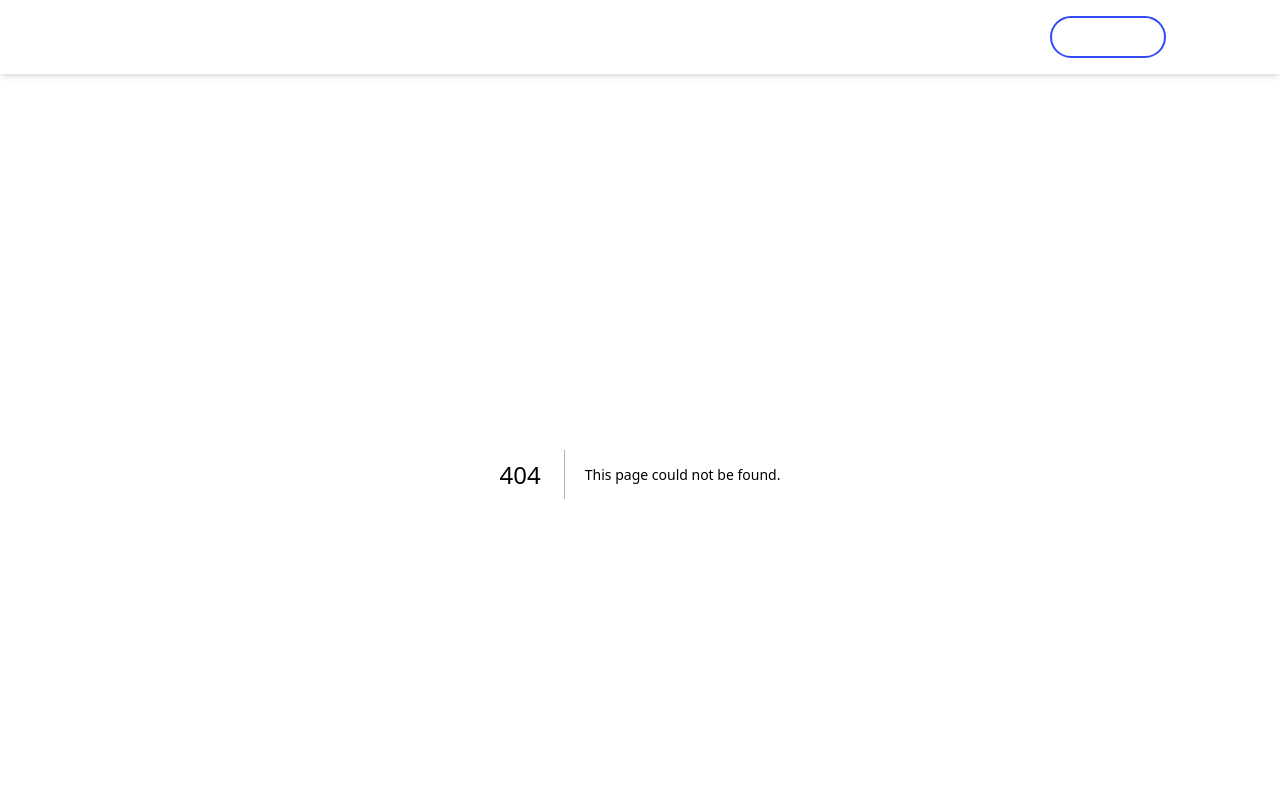
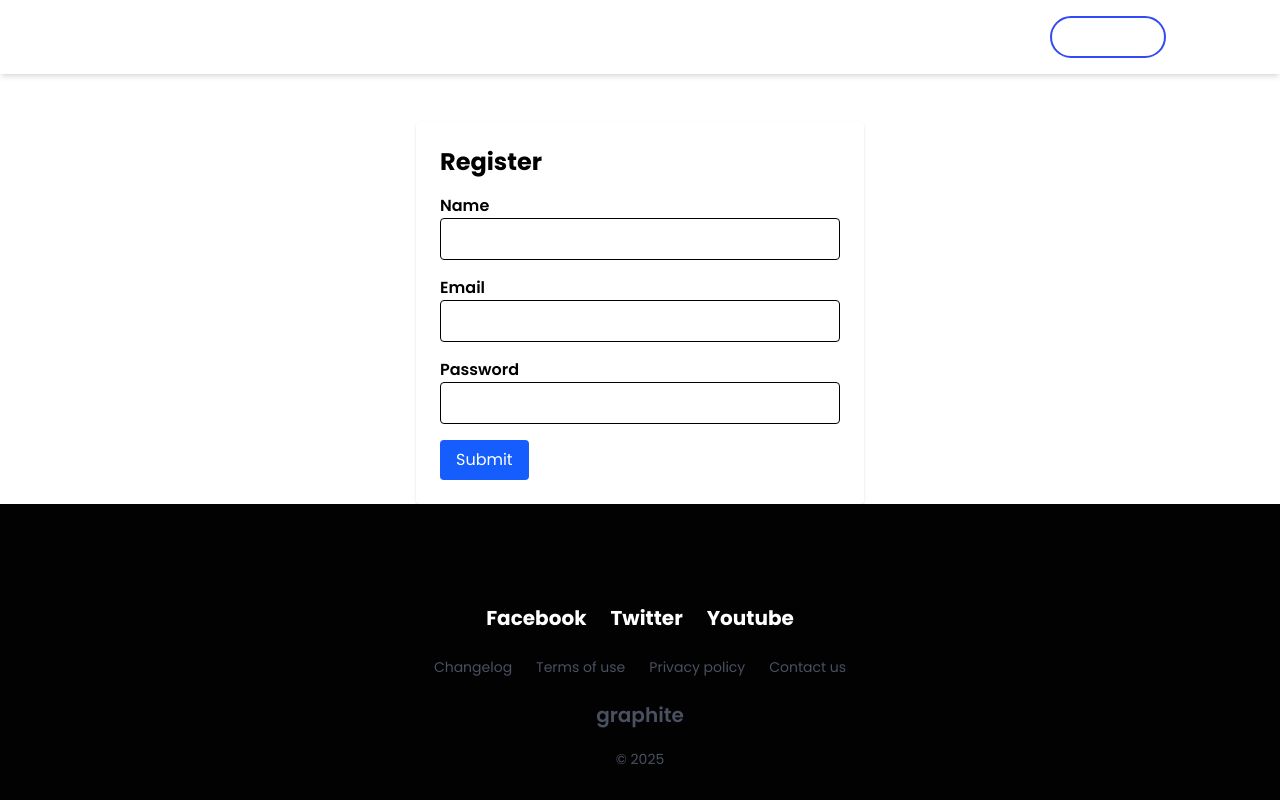
Before and after one commit to jakia12/graphite, a Next.js app: page /form in a window 1280 px wide. Before the commit this address had no page. Shown: the top 800 px of the page. Built offline with nearby package versions, Linux system fonts and the light colour scheme.

Commit message:
create invoice form added

```diff
--- /dev/null
+++ b/app/actions/createInvoice.js
@@ -0,0 +1,42 @@
+"use server";
+
+import { revalidatePath } from "next/cache";
+import { redirect } from "next/navigation";
+
+import { z } from "zod";
+import dbConnect from "../lib/db";
+import Invoice from "../lib/models/Invoice";
+
+const invoiceFormSchema = z.object({
+  customer: z.string().min(1, "Customer name is required"),
+  amount: z
+    .number({ invalid_type_error: "Amount must be a number" })
+    .positive("Amount must be positive"),
+  status: z.enum(["pending", "paid", "overdue"]),
+  date: z
+    .string()
+    .optional()
+    .transform((val) => (val ? new Date(val) : new Date())),
+});
+export async function createInvoice(_, formData) {
+  const raw = {
+    customer: formData.get("customer"),
+    amount: parseFloat(formData.get("amount")),
+    status: formData.get("status"),
+    date: formData.get("date"),
+  };
+
+  const result = invoiceFormSchema.safeParse(raw);
+
+  if (!result.success) {
+    return { success: false, errors: result.error.flatten().fieldErrors };
+  }
+
+  const invoiceData = result.data;
+
+  await dbConnect();
+  await Invoice.create(invoiceData);
+
+  revalidatePath("/dashboard/invoices");
+  redirect("/dashboard/invoices");
+}
--- /dev/null
+++ b/app/dashboard/invoices/new/page.jsx
@@ -0,0 +1,70 @@
+"use client";
+
+import { createInvoice } from "@/app/actions/createInvoice";
+import { useActionState } from "react";
+
+const initialState = { success: false, errors: {} };
+
+export default function CreateInvoiceForm() {
+  const [state, formAction, isPending] = useActionState(
+    createInvoice,
+    initialState
+  );
+
+  return (
+    <div className="max-w-md mx-auto p-6 mt-12 bg-white shadow rounded my-[70px]">
+      <h1 className="text-2xl font-bold mb-4">Create Invoice</h1>
+      <form action={formAction} className="space-y-4">
+        <div>
+          <label className="block font-semibold">Customer</label>
+          <input name="customer" className="w-full border px-3 py-2 rounded" />
+          {state.errors?.customer && (
+            <p className="text-red-500 text-sm">{state.errors.customer[0]}</p>
+          )}
+        </div>
+
+        <div>
+          <label className="block font-semibold">Amount</label>
+          <input
+            name="amount"
+            type="number"
+            className="w-full border px-3 py-2 rounded"
+          />
+          {state.errors?.amount && (
+            <p className="text-red-500 text-sm">{state.errors.amount[0]}</p>
+          )}
+        </div>
+
+        <div>
+          <label className="block font-semibold">Status</label>
+          <select name="status" className="w-full border px-3 py-2 rounded">
+            <option value="">Select status</option>
+            <option value="pending">Pending</option>
+            <option value="paid">Paid</option>
+            <option value="overdue">Overdue</option>
+          </select>
+          {state.errors?.status && (
+            <p className="text-red-500 text-sm">{state.errors.status[0]}</p>
+          )}
+        </div>
+
+        <div>
+          <label className="block font-semibold">Date</label>
+          <input
+            type="date"
+            name="date"
+            className="w-full border px-3 py-2 rounded"
+          />
+        </div>
+
+        <button
+          type="submit"
+          className="bg-blue-600 text-white px-4 py-2 rounded disabled:opacity-50"
+          disabled={isPending}
+        >
+          {isPending ? "Submitting..." : "Create Invoice"}
+        </button>
+      </form>
+    </div>
+  );
+}
--- /dev/null
+++ b/app/form/page.jsx
@@ -0,0 +1,60 @@
+"use client";
+
+import { handleForm } from "@/actions/validate-form";
+import { useActionState } from "react";
+
+const initialState = { success: false, errors: {} };
+
+export default function FormPage() {
+  const [state, formAction, isPending] = useActionState(
+    handleForm,
+    initialState
+  );
+
+  return (
+    <div className="max-w-md mx-auto p-6 mt-12 bg-white shadow rounded">
+      <h1 className="text-2xl font-bold mb-4">Register</h1>
+      <form action={formAction} className="space-y-4">
+        <div>
+          <label className="font-semibold block">Name</label>
+          <input name="name" className="w-full border px-3 py-2 rounded" />
+          {state.errors?.name && (
+            <p className="text-red-500 text-sm">{state.errors.name[0]}</p>
+          )}
+        </div>
+
+        <div>
+          <label className="font-semibold block">Email</label>
+          <input
+            type="email"
+            name="email"
+            className="w-full border px-3 py-2 rounded"
+          />
+          {state.errors?.email && (
+            <p className="text-red-500 text-sm">{state.errors.email[0]}</p>
+          )}
+        </div>
+
+        <div>
+          <label className="font-semibold block">Password</label>
+          <input
+            type="password"
+            name="password"
+            className="w-full border px-3 py-2 rounded"
+          />
+          {state.errors?.password && (
+            <p className="text-red-500 text-sm">{state.errors.password[0]}</p>
+          )}
+        </div>
+
+        <button
+          type="submit"
+          disabled={isPending}
+          className="bg-blue-600 text-white px-4 py-2 rounded disabled:opacity-50"
+        >
+          {isPending ? "Submitting..." : "Submit"}
+        </button>
+      </form>
+    </div>
+  );
+}
--- a/package.json
+++ b/package.json
@@ -14,7 +14,8 @@
     "react": "^19.0.0",
     "react-dom": "^19.0.0",
     "react-icons": "^5.5.0",
-    "swr": "^2.3.3"
+    "swr": "^2.3.3",
+    "zod": "^3.24.4"
   },
   "devDependencies": {
     "@eslint/eslintrc": "^3",
```
Also changed, not shown: 1 other file (tests, documents, lock files or other folders).
